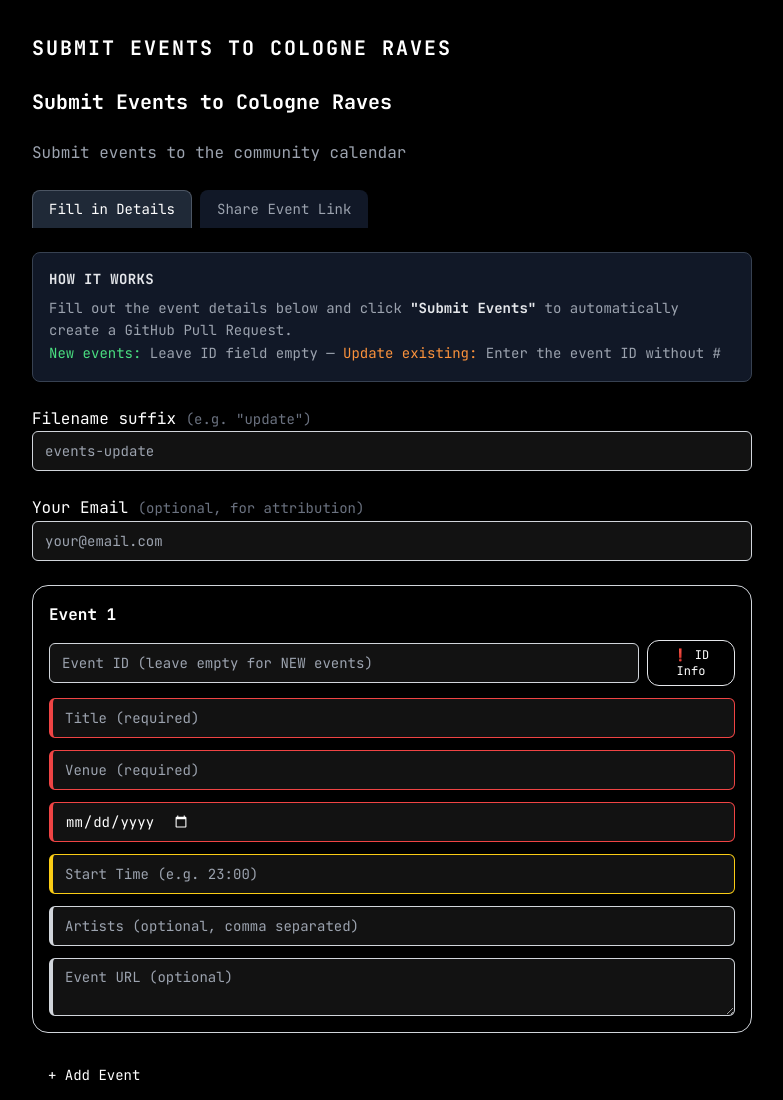
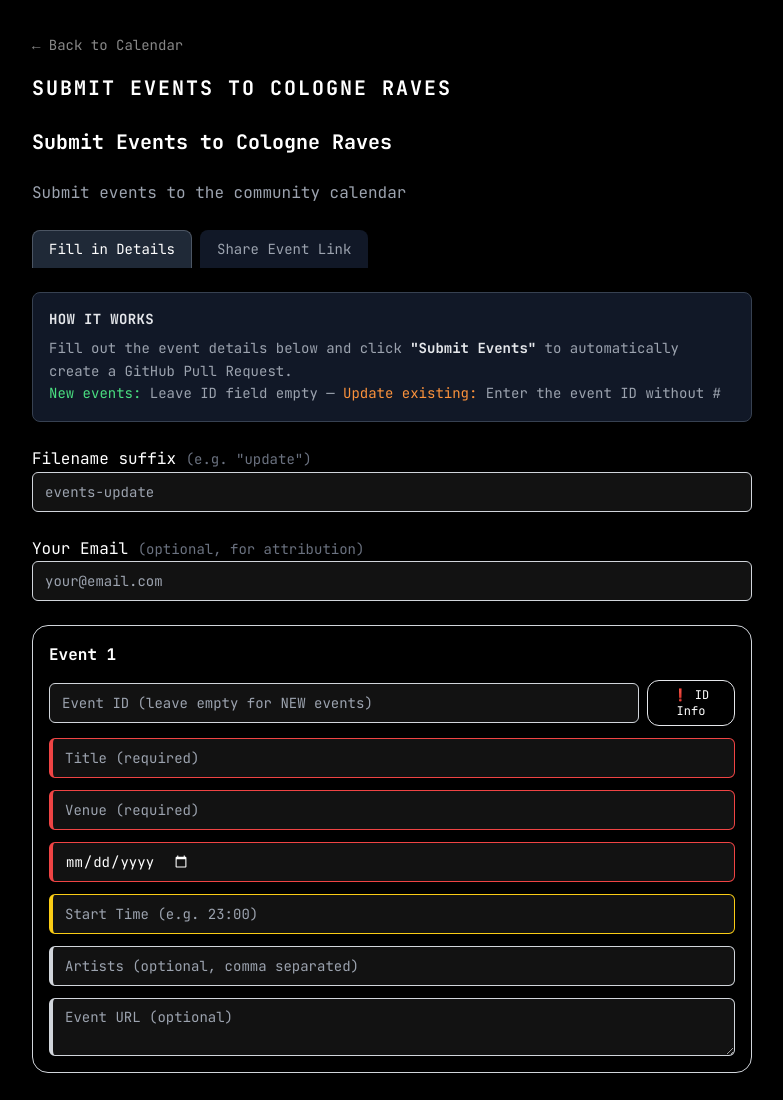
Before and after one commit to M-Igashi/cologne-raves, an Astro site: page /form in a window 1280 px wide. Shown: the top 1100 px of the page, without its empty margins (248-1031 px from the left). Built offline with nearby package versions, Linux system fonts and the light colour scheme; Astro itself is replaced by a stand-in of ours.

Commit message:
Update form.astro

```diff
--- a/src/pages/form.astro
+++ b/src/pages/form.astro
@@ -14,6 +14,7 @@ const canonicalURL = "https://cologne.ravers.workers.dev/form/";
     />
   </head>
   <body style="min-height: 100vh; background: #000000; color: #ffffff; max-width: 768px; margin: 0 auto; padding: 32px 24px;">
+    <a href="/" style="display: inline-block; margin-bottom: 16px; color: #888; text-decoration: none; font-size: 0.875rem;">&larr; Back to Calendar</a>
     <h1 style="font-size: 1.25rem; font-weight: 700; margin-bottom: 24px; text-transform: uppercase; letter-spacing: 2px;">Submit Events to Cologne Raves</h1>
     <EventForm client:load />
   </body>
```
